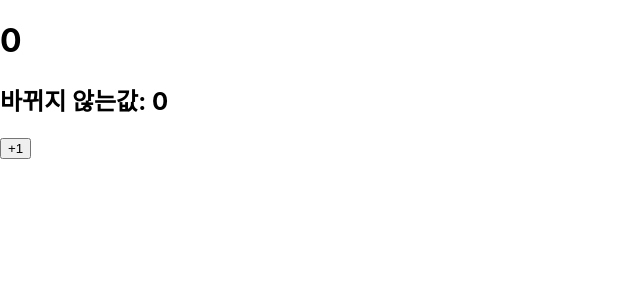
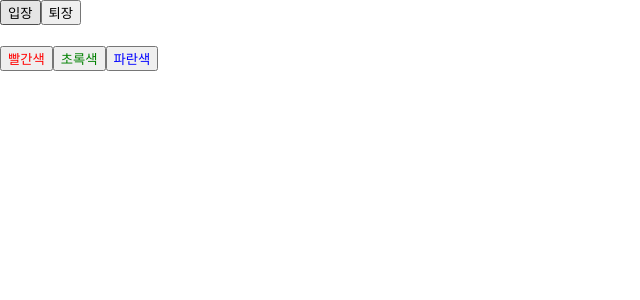
Before and after one commit to cothis/react-practice, a React (Create React App) app: page / in a window 1280 px wide. Shown: the top 300 px of the page, without its empty margins (0-640 px from the left). Built offline with nearby package versions, Linux system fonts and the light colour scheme.

Commit message:
feat: Say.tsx 추가

```diff
--- a/src/App.tsx
+++ b/src/App.tsx
@@ -1,15 +1,9 @@
-import Counter from './Counter';
+import Say from './Say';
 
 function App() {
-  const state = {
-    name: 'react',
-  };
-
-  console.log(state);
-
   return (
     <div>
-      <Counter />
+      <Say />
     </div>
   );
 }
--- /dev/null
+++ b/src/Say.tsx
@@ -0,0 +1,28 @@
+import React, { useState } from 'react';
+
+function Say() {
+  const [message, setMessage] = useState('');
+  const onClickEnter = () => setMessage('안녕하세요');
+  const onClickLeave = () => setMessage('안녕히 가세요!');
+
+  const [color, setColor] = useState('black');
+
+  return (
+    <div>
+      <button onClick={onClickEnter}>입장</button>
+      <button onClick={onClickLeave}>퇴장</button>
+      <h1 style={{ color }}>{message}</h1>
+      <button style={{ color: 'red' }} onClick={() => setColor('red')}>
+        빨간색
+      </button>
+      <button style={{ color: 'green' }} onClick={() => setColor('green')}>
+        초록색
+      </button>
+      <button style={{ color: 'blue' }} onClick={() => setColor('blue')}>
+        파란색
+      </button>
+    </div>
+  );
+}
+
+export default Say;
```
